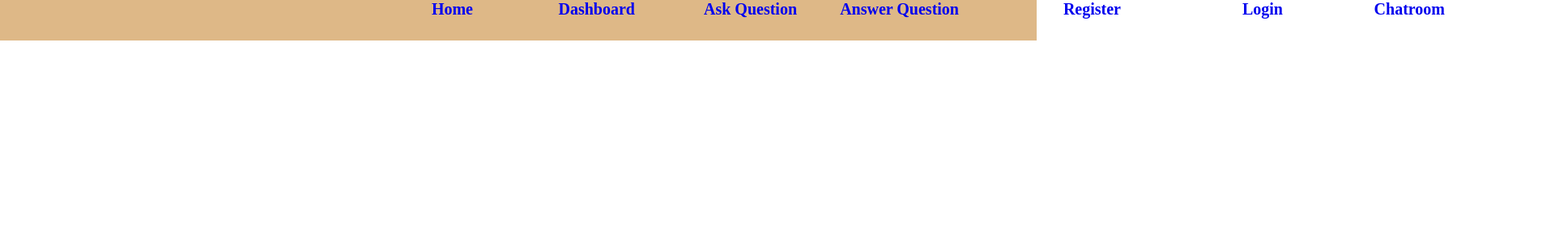
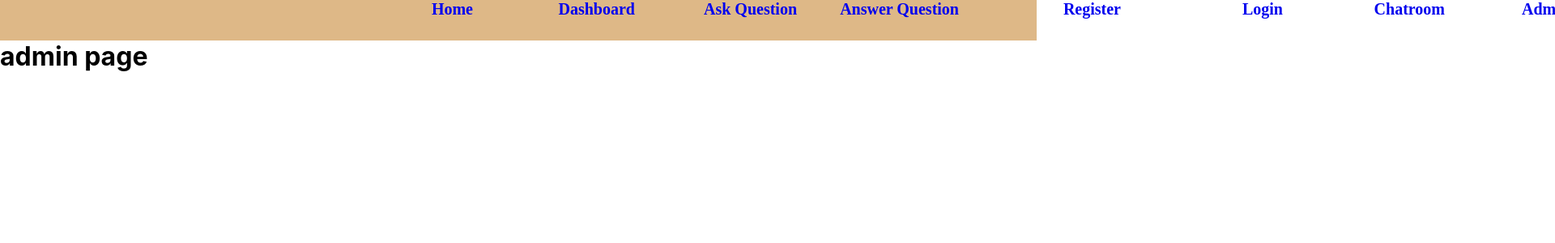
Before and after one commit to allenhe77/4Learn, a React (Create React App) app in the folder frontend/: page /admin in a window 1280 px wide. Shown: the top 300 px of the page at 81% size, 1920 px wide, since content can reach past the window. Built offline with nearby package versions, Linux system fonts and the light colour scheme.

Commit message:
admin initial commit

```diff
--- a/frontend/src/App.js
+++ b/frontend/src/App.js
@@ -11,6 +11,7 @@ import Chatroom from "./Components/Chat/Chatroom";
 import Header from "./Components/Navigation/Header";
 import Dashboard from "./Components/Dashboard/Dashboard";
 import ChatroomOverview from "./Components/Chat/ChatroomOverview";
+import Admin from "./Components/Admin/Admin";
 
 function App() {
   return (
@@ -48,6 +49,9 @@ function App() {
         <Route path="/chatroom/:roomId/:userName" component={Chatroom}>
           {/* <Chatroom /> */}
         </Route>
+        <Route path="/admin">
+          <Admin />
+        </Route>
       </Switch>
     </div>
   );
--- /dev/null
+++ b/frontend/src/Components/Admin/Admin.js
@@ -0,0 +1,11 @@
+import React from "react";
+
+const Admin = () => {
+  return (
+    <div>
+      <h1>admin page</h1>
+    </div>
+  );
+};
+
+export default Admin;
--- a/frontend/src/Components/Navigation/Header.js
+++ b/frontend/src/Components/Navigation/Header.js
@@ -32,6 +32,9 @@ const Header = () => {
           <Link to="/chatroomoverview">
             <li>Chatroom</li>
           </Link>
+          <Link to="/admin">
+            <li>Admin Page</li>
+          </Link>
         </ul>
       </nav>
     </div>
```
